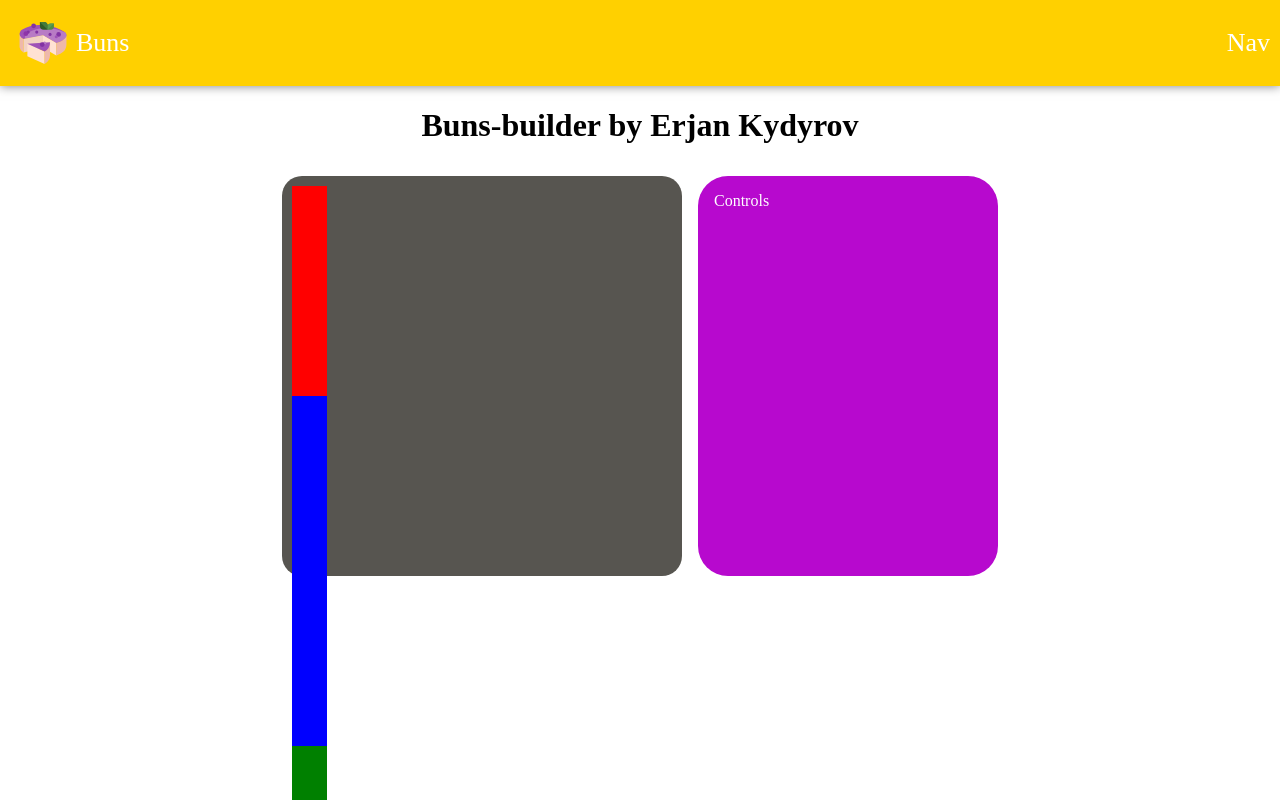
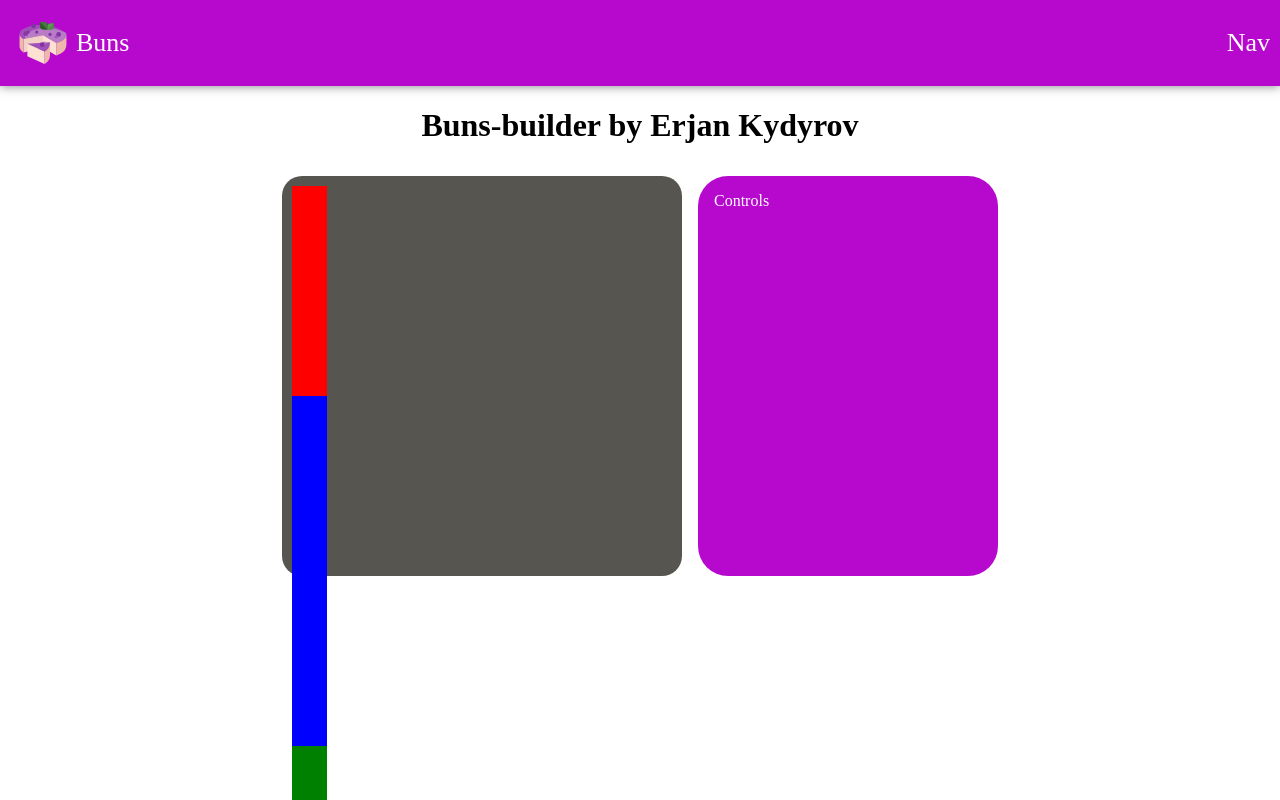
Before and after one commit to Erjankydyrov/private-builder, a React (Create React App) app: page / in a window 1280 px wide. Shown: the top 800 px of the page. Built offline with nearby package versions, Linux system fonts and the light colour scheme; a web font is replaced by a local one.

Commit message:
corected toolbar

```diff
--- a/src/components/Toolbar/Toolbar.module.css
+++ b/src/components/Toolbar/Toolbar.module.css
@@ -6,7 +6,7 @@
 
     font-size: 26px;
     color: white;
-    background-color: #ffd000;
+    background-color: #b709ce;
     box-shadow: 0 0 10px rgba(0, 0, 0, .5);
 
     position: sticky;
```
